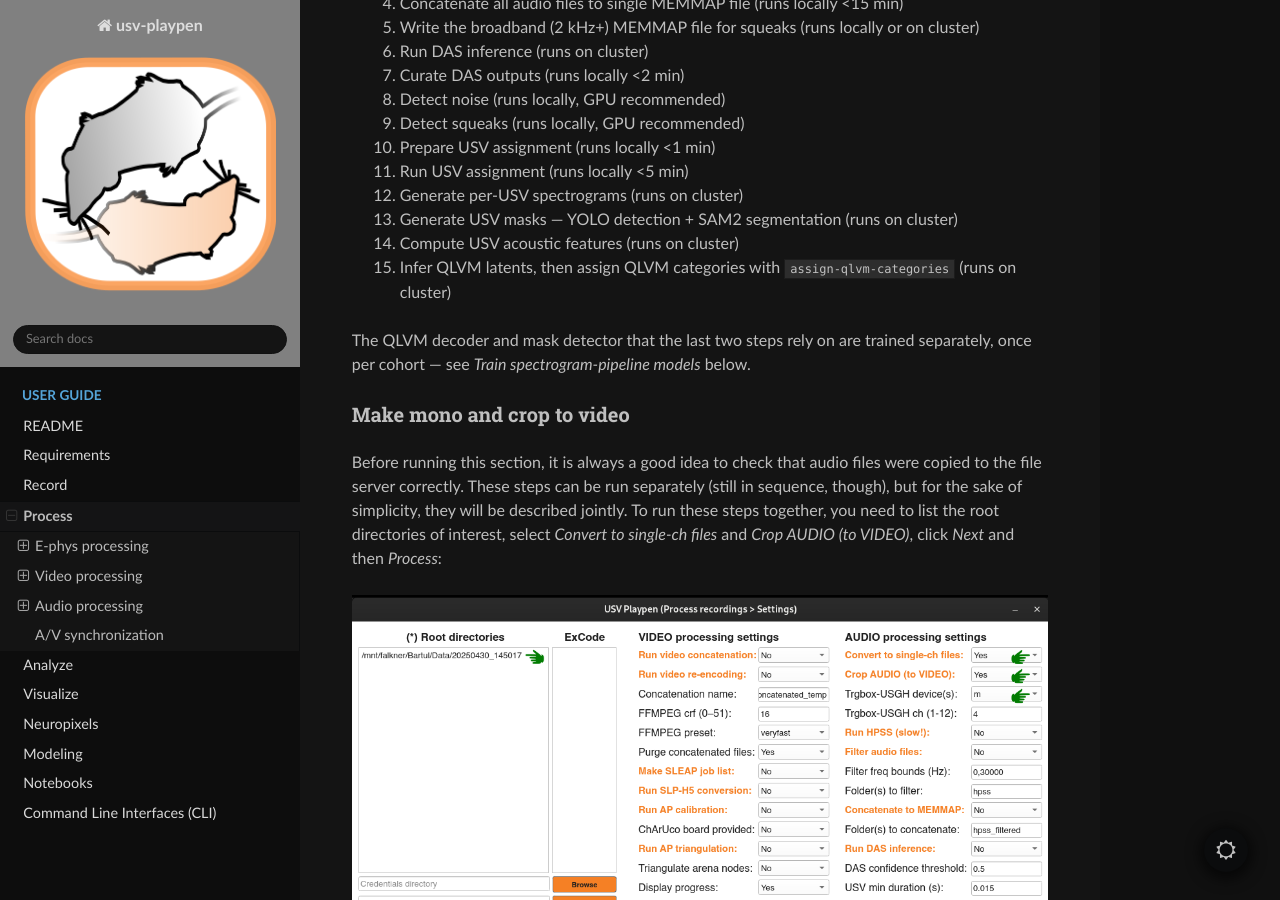
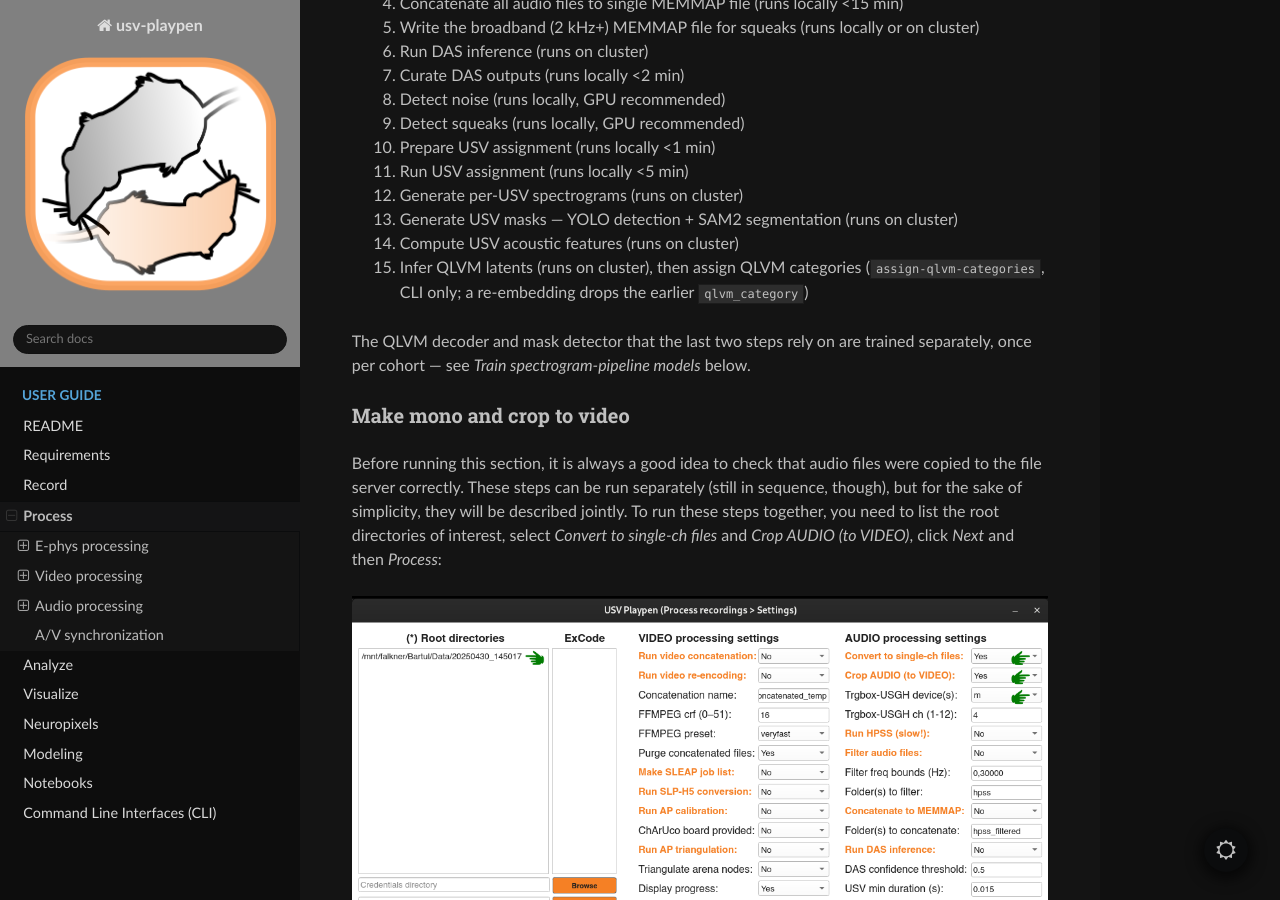
Before and after one commit to bartulem/usv-playpen, a Sphinx documentation site: the page built from docs/Process.rst, in a window 1280 px wide and 900 px high, scrolled down 23267 px. Built offline with Sphinx 7.4.7 and the Read the Docs theme 3.1.0, drawn with Linux system fonts in a browser that asks for light colours.

Commit message:
docs(process): category assignment is a separate CLI step after QLVM inference
Co-Authored-By: Claude Opus 5.5 (1M context) <noreply@anthropic.com>
Claude-Session: https://claude.ai/code/session_01UBevbBQVVjYW1YtK5R9jrZ

```diff
--- a/docs/Process.rst
+++ b/docs/Process.rst
@@ -795,7 +795,7 @@ The processing of audio data passes multiple stages:
     #. Generate per-USV spectrograms (runs on cluster)
     #. Generate USV masks — YOLO detection + SAM2 segmentation (runs on cluster)
     #. Compute USV acoustic features (runs on cluster)
-    #. Infer QLVM latents, then assign QLVM categories with ``assign-qlvm-categories`` (runs on cluster)
+    #. Infer QLVM latents (runs on cluster), then assign QLVM categories (``assign-qlvm-categories``, CLI only; a re-embedding drops the earlier ``qlvm_category``)
 
 The QLVM decoder and mask detector that the last two steps rely on are trained separately, once per cohort — see *Train spectrogram-pipeline models* below.
 
```
